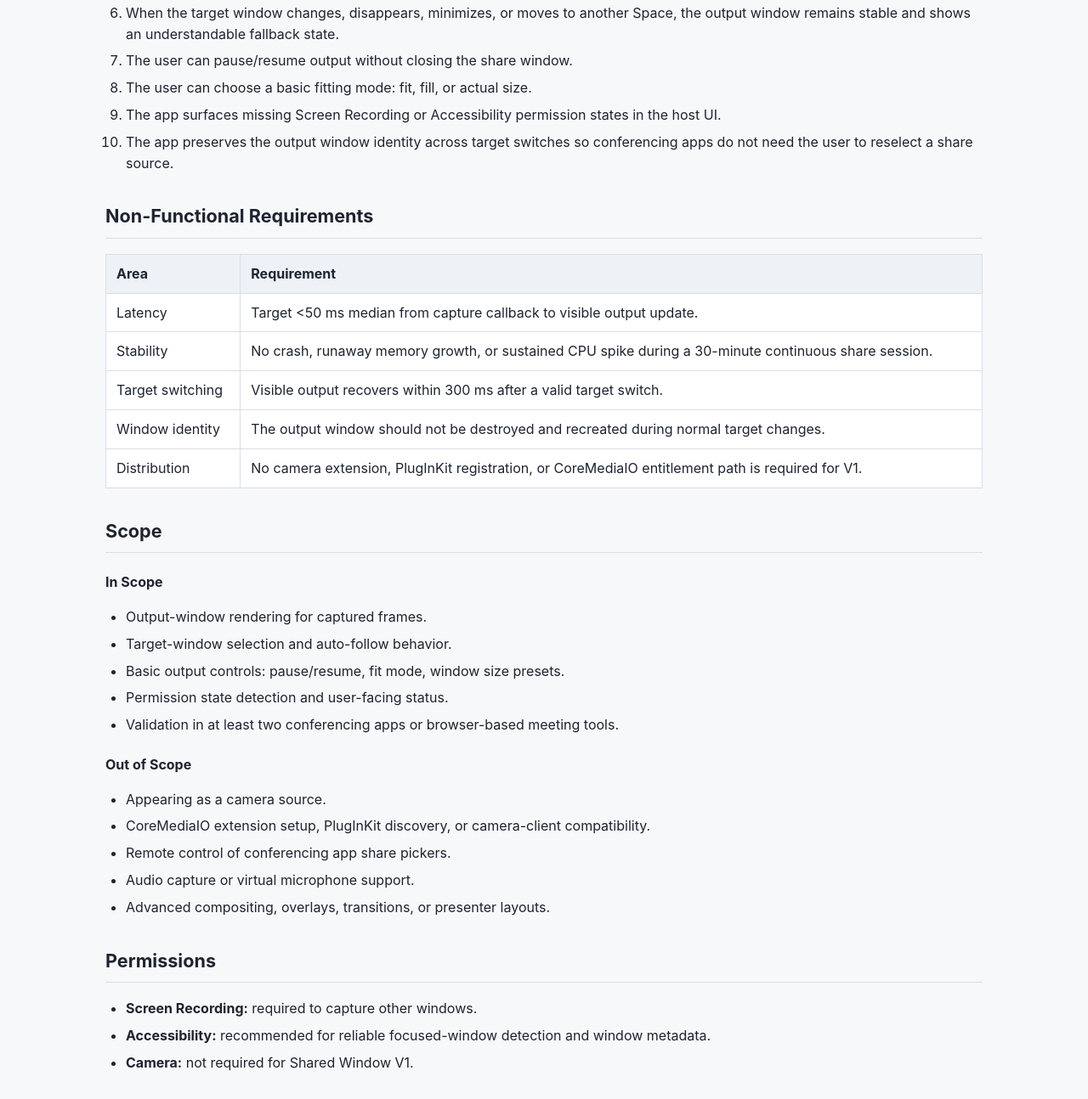
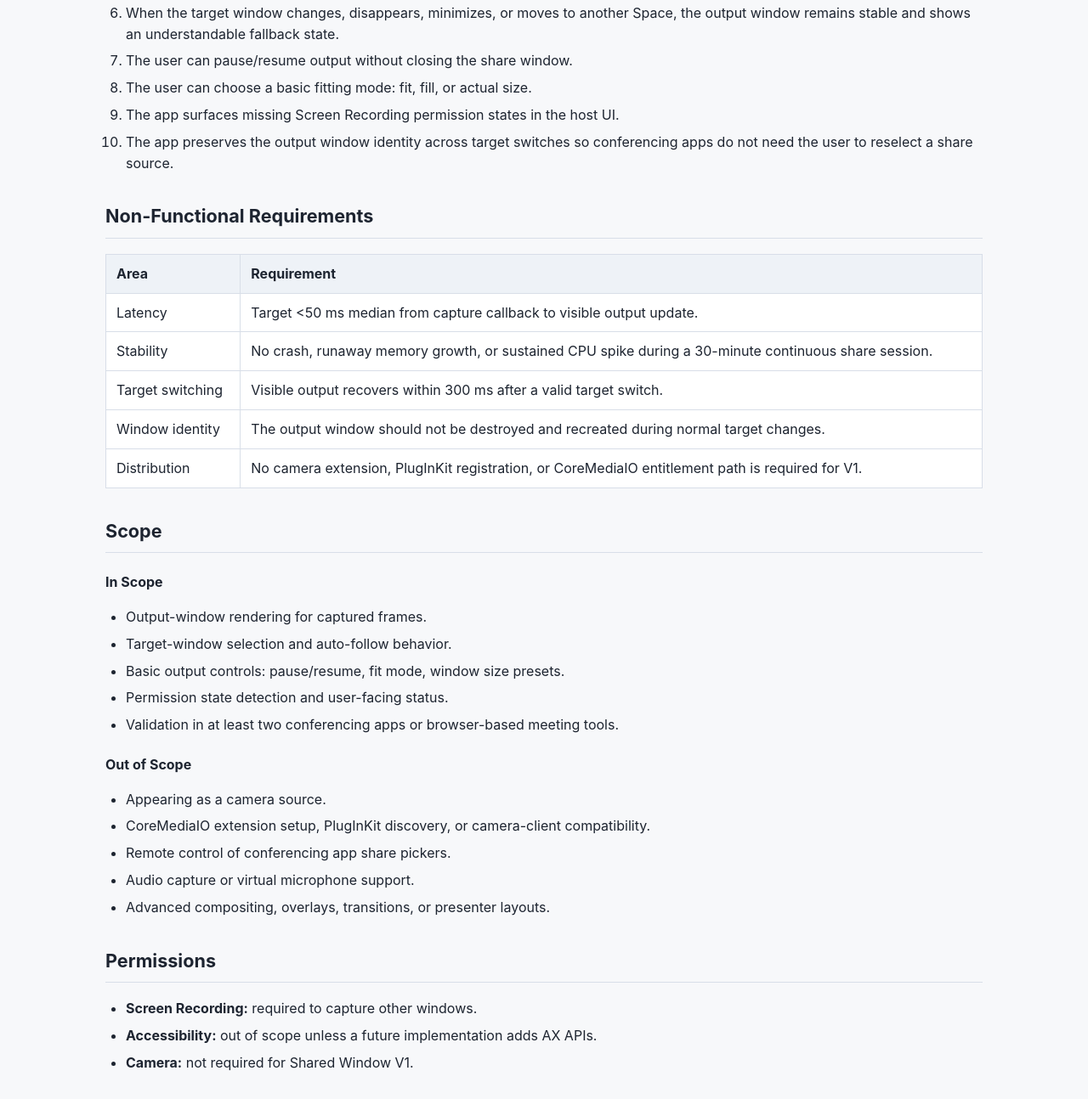
Before and after one commit to LoganRupe/CursorFollow, a plain HTML site: page Docs/SharedWindowV1/requirements.html in a window 1280 px wide. Shown: the part 1137-2431 px from the top of the page at 85% size. Drawn offline with Linux system fonts and the light colour scheme.

Commit message:
docs(shared-window): update README and session notes
Refresh top-level and Mac READMEs, Copilot context, and the SharedWindowV1
requirements/session notes to reflect the state-driven output window and
presentation-mode work.

```diff
--- a/Docs/SharedWindowV1/requirements.html
+++ b/Docs/SharedWindowV1/requirements.html
@@ -211,7 +211,7 @@
         <li>When the target window changes, disappears, minimizes, or moves to another Space, the output window remains stable and shows an understandable fallback state.</li>
         <li>The user can pause/resume output without closing the share window.</li>
         <li>The user can choose a basic fitting mode: fit, fill, or actual size.</li>
-        <li>The app surfaces missing Screen Recording or Accessibility permission states in the host UI.</li>
+        <li>The app surfaces missing Screen Recording permission states in the host UI.</li>
         <li>The app preserves the output window identity across target switches so conferencing apps do not need the user to reselect a share source.</li>
       </ol>
     </section>
@@ -275,7 +275,7 @@
       <h2>Permissions</h2>
       <ul>
         <li><strong>Screen Recording:</strong> required to capture other windows.</li>
-        <li><strong>Accessibility:</strong> recommended for reliable focused-window detection and window metadata.</li>
+        <li><strong>Accessibility:</strong> out of scope unless a future implementation adds AX APIs.</li>
         <li><strong>Camera:</strong> not required for Shared Window V1.</li>
       </ul>
     </section>
```
Also changed, not shown: 5 other files.
